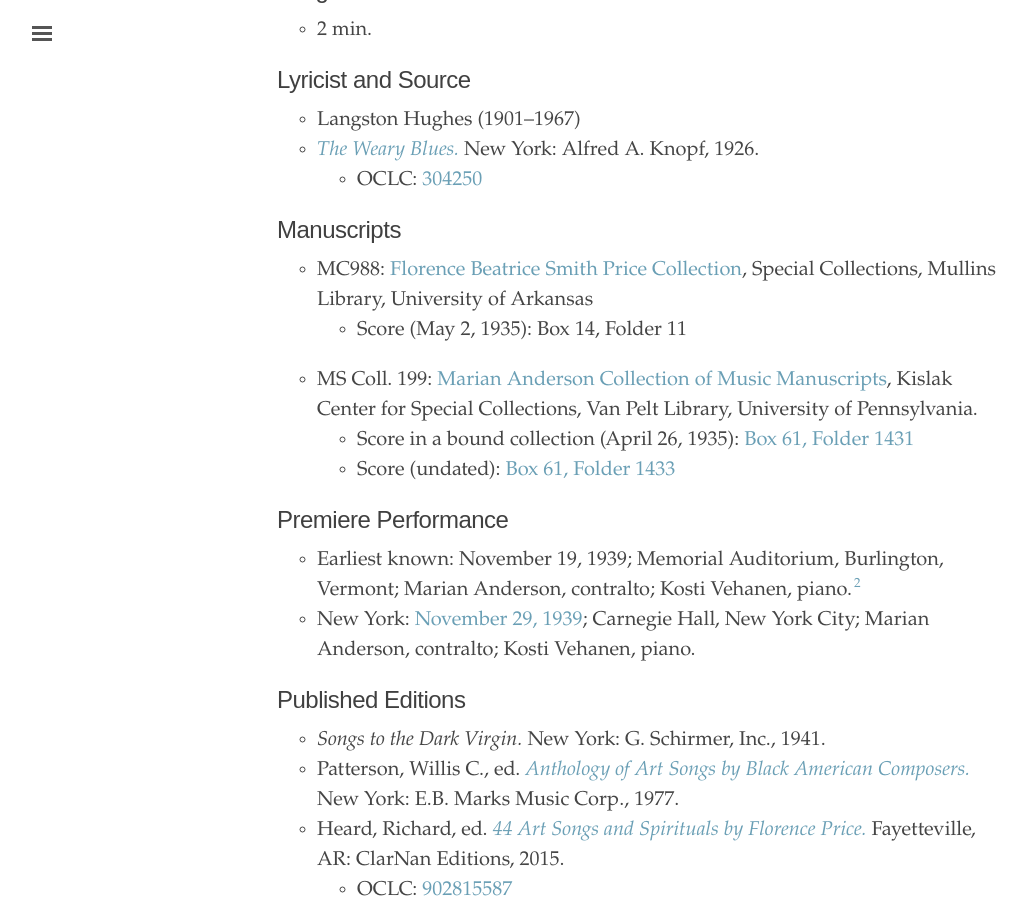
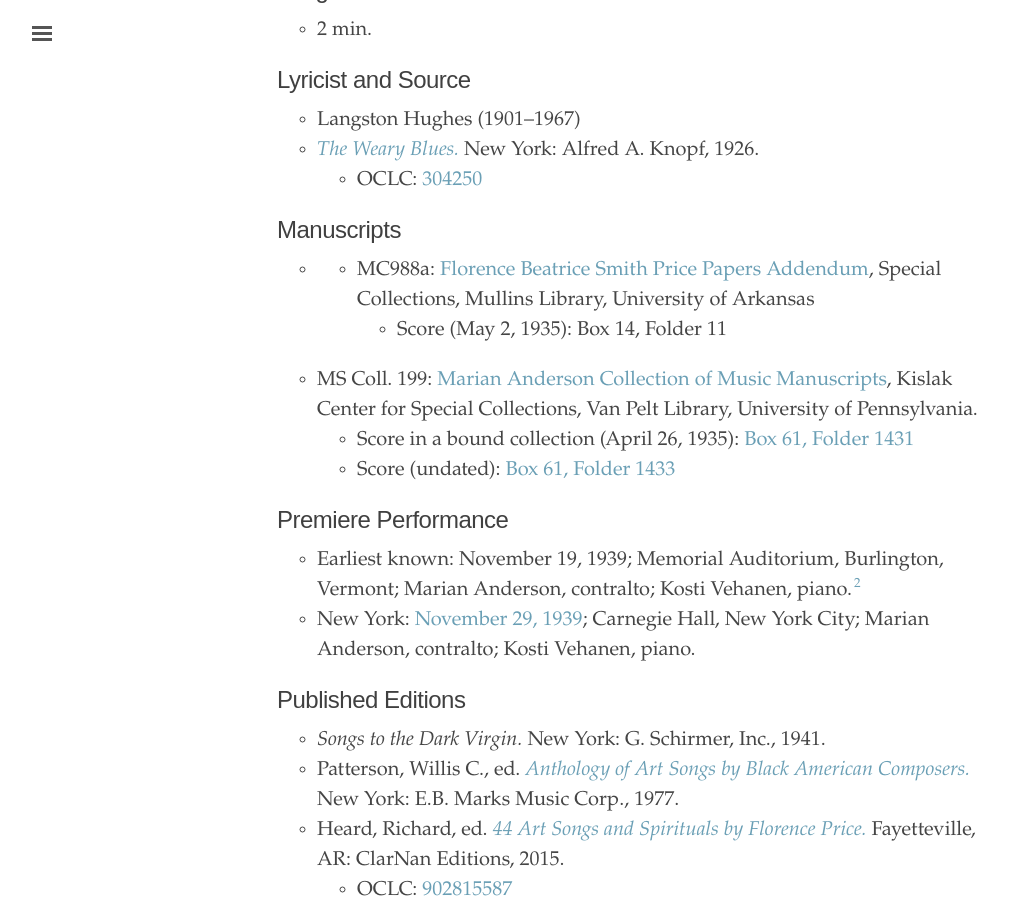
Before and after one commit to dwshadle/florence-price-catalog, a Jekyll site: the page built from _texts/price-songs_to_the_dark_virgin.md, in a window 1280 px wide and 900 px high, scrolled down 487 px. Shown: the whole window, without its empty margins (3-1029 px from the left). Built offline with Jekyll 4.4.1, drawn with Linux system fonts in a browser that asks for light colours.

Commit message:
Update price-songs_to_the_dark_virgin.md

```diff
--- a/_texts/price-songs_to_the_dark_virgin.md
+++ b/_texts/price-songs_to_the_dark_virgin.md
@@ -24,7 +24,7 @@
      * OCLC: <a href="https://www.worldcat.org/title/304250" target="_blank">304250</a>
 
 ## Manuscripts
-- MC988: <a href="https://uark.as.atlas-sys.com/repositories/2/resources/1419" target="_blank">Florence Beatrice Smith Price Collection</a>, Special Collections, Mullins Library, University of Arkansas
+- - MC988a: <a href="https://uark.as.atlas-sys.com/repositories/2/resources/1522" target="_blank">Florence Beatrice Smith Price Papers Addendum</a>, Special Collections, Mullins Library, University of Arkansas
     * Score (May 2, 1935): Box 14, Folder 11
 - MS Coll. 199: <a href="https://www.library.upenn.edu/detail/collection/marian-anderson-collection" target="_blank">Marian Anderson Collection of Music Manuscripts</a>, Kislak Center for Special Collections, Van Pelt Library, University of Pennsylvania.
     * Score in a bound collection (April 26, 1935): <a href="https://franklin.library.upenn.edu/catalog/FRANKLIN_9923566763503681" target="_blank">Box 61, Folder 1431</a>
```
